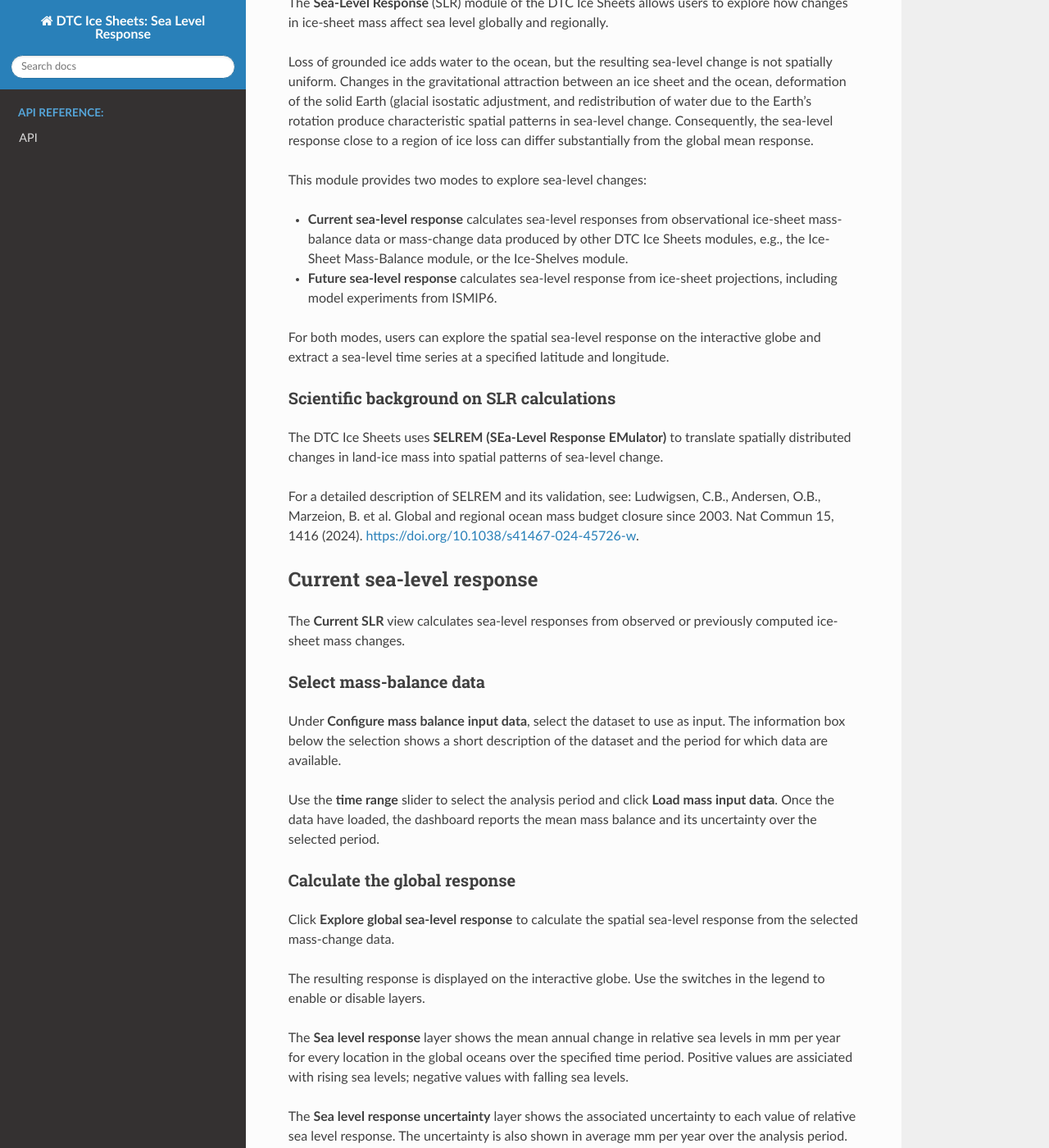
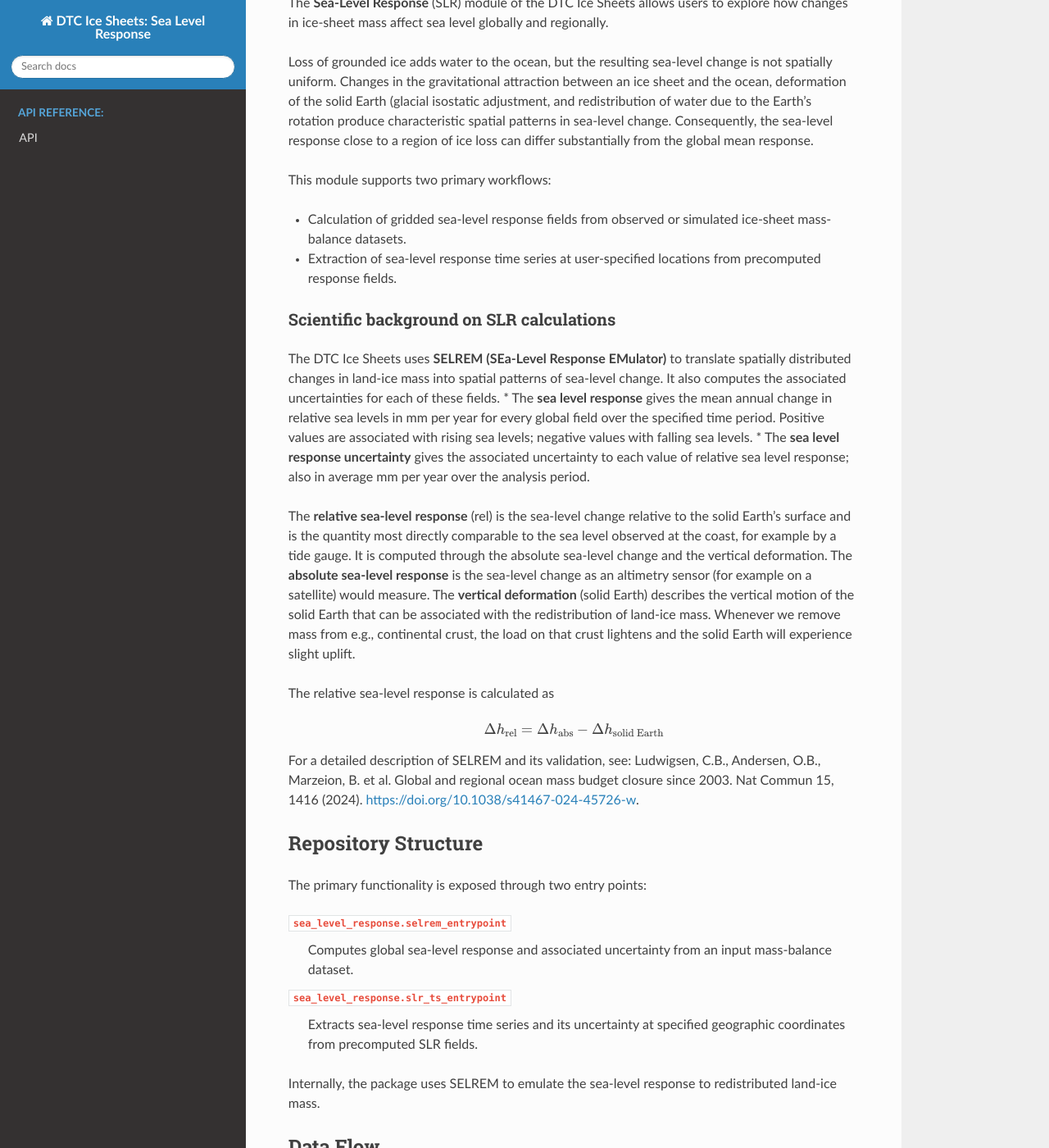
Before and after one commit to DTC-Ice-Sheets/sea_level_response, a Sphinx documentation site: the page built from docs/source/index.rst, in a window 1280 px wide and 1400 px high, scrolled down 224 px. Shown: the whole window at 82% size. Built offline with Sphinx 7.4.7 and the Read the Docs theme 3.1.0, drawn with Linux system fonts in a browser that asks for light colours; some of the changed text lies outside the part shown.

Commit message:
Update index.rst documentation to be more repo-focussed
I removed the elaborate dashboard descriptions and tried to focus more on the repo and CLI setup with the entrypoints. I can't get the .. math:: thing to work though. Need to investigate and find out how to solve :)

```diff
--- a/docs/source/index.rst
+++ b/docs/source/index.rst
@@ -18,113 +18,62 @@ isostatic adjustment, and redistribution of water due to the Earth's rotation pr
 sea-level change. Consequently, the sea-level response close to a region of ice loss can differ substantially from
 the global mean response.
 
-This module provides two modes to explore sea-level changes:
+This module supports two primary workflows:
 
-* **Current sea-level response** calculates sea-level responses from observational ice-sheet mass-balance data or
-  mass-change data produced by other DTC Ice Sheets modules, e.g., the Ice-Sheet Mass-Balance module, or the
-  Ice-Shelves module.
-
-* **Future sea-level response** calculates sea-level response from ice-sheet projections, including model experiments
-  from ISMIP6.
-
-For both modes, users can explore the spatial sea-level response on the interactive globe and extract a sea-level
-time series at a specified latitude and longitude.
+* Calculation of gridded sea-level response fields from observed or simulated ice-sheet mass-balance datasets.
+* Extraction of sea-level response time series at user-specified locations from precomputed response fields.
 
 
 Scientific background on SLR calculations
 ~~~~~~~~~~~~~~~~~~~~~~~~~~~~~~~~~~~~~~~~~
 
-The DTC Ice Sheets uses **SELREM (SEa-Level Response EMulator)** to translate spatially distributed changes in
-land-ice mass into spatial patterns of sea-level change.
+The DTC Ice Sheets uses **SELREM (SEa-Level Response EMulator)** to translate spatially distributed changes in land-ice mass into spatial patterns of sea-level change. It also computes the associated uncertainties for each of these fields.
+* The **sea level response** gives the mean annual change in relative sea levels in mm per year for every global field over the specified time period. Positive values are associated with rising sea levels; negative values with falling sea levels.
+* The **sea level response uncertainty** gives the associated uncertainty to each value of relative sea level response; also in average mm per year over the analysis period.
+
+The **relative sea-level response** (rel) is the sea-level change relative to the solid Earth's surface and is the quantity most directly comparable to the sea level observed at the coast, for example by a tide gauge. It is computed through the absolute sea-level change and the vertical deformation.
+The **absolute sea-level response** is the sea-level change as an altimetry sensor (for example on a satellite) would measure.
+The **vertical deformation** (solid Earth) describes the vertical motion of the solid Earth that can be associated with the redistribution of land-ice mass. Whenever we remove mass from e.g., continental crust, the load on that crust lightens and the solid Earth will experience slight uplift.
+
+The relative sea-level response is calculated as
+
+.. math::
+
+   \Delta h_\mathrm{rel} =
+   \Delta h_\mathrm{abs} -
+   \Delta h_\mathrm{solid\ Earth}
 
 For a detailed description of SELREM and its validation, see: Ludwigsen, C.B., Andersen, O.B., Marzeion, B. et al. Global and regional ocean mass budget closure since 2003. Nat Commun 15, 1416 (2024). https://doi.org/10.1038/s41467-024-45726-w.
 
 
-Current sea-level response
---------------------------
+Repository Structure
+--------------------
 
-The **Current SLR** view calculates sea-level responses from observed or previously computed ice-sheet mass changes.
+The primary functionality is exposed through two entry points:
 
-Select mass-balance data
-~~~~~~~~~~~~~~~~~~~~~~~~
+``sea_level_response.selrem_entrypoint``
+    Computes global sea-level response and associated uncertainty from an input mass-balance dataset.
 
-Under **Configure mass balance input data**, select the dataset to use as input. The information box below the
-selection shows a short description of the dataset and the period for which data are available.
+``sea_level_response.slr_ts_entrypoint``
+    Extracts sea-level response time series and its uncertainty at specified geographic coordinates from precomputed SLR fields.
 
-Use the **time range** slider to select the analysis period and click **Load mass input data**.
-Once the data have loaded, the dashboard reports the mean mass balance and its uncertainty over the selected period.
+Internally, the package uses SELREM to emulate the sea-level response to redistributed land-ice mass.
 
-Calculate the global response
-~~~~~~~~~~~~~~~~~~~~~~~~~~~~~
+Data Flow
+---------
 
-Click **Explore global sea-level response** to calculate the spatial sea-level response from the selected
-mass-change data.
+The Sea-Level Response workflow consists of two processing stages.
 
-The resulting response is displayed on the interactive globe. Use the switches in the legend to enable or disable
-layers.
+1. Compute sea-level response fields from a mass-balance input dataset.
+2. Extract sea-level response time series from the resulting gridded products.
 
-The **Sea level response** layer shows the mean annual change in relative sea levels in mm per year for every location
-in the global oceans over the specified time period. Positive values are assiciated with rising sea levels; negative
-values with falling sea levels.
+And input datasets may originate from:
 
-The **Sea level response uncertainty** layer shows the associated uncertainty to each value of relative sea level
-response. The uncertainty is also shown in average mm per year over the analysis period.
+* Observational mass-balance products.
+* Outputs from other DTC Ice Sheets components.
+* Ice-sheet projection datasets such as ISMIP6.
 
-
-Explore the response at a location
-~~~~~~~~~~~~~~~~~~~~~~~~~~~~~~~~~~
-
-To examine the sea-level response at a specific location, enter its **latitude** and **longitude** and click
-**Plot SLR at location**. The globe will zoom to the selected location and set a pin.
-
-The dashboard now also shows three time series:
-
-**Relative sea-level response** (rel)
-    This is the sea-level change relative to the solid Earth's surface and is the quantity most directly comparable to
-    the sea level observed at the coast, for example by a tide gauge. It is also the one computed above.
-
-**Absolute sea-level response** (abs)
-    This is the sea-level change as an altimetry sensor (for example on a satellite) would measure.
-
-**Vertical deformation** (solid Earth)
-    This describes the vertical motion of the solid Earth that can be associated with the redistribution of land-ice
-    mass. Whenever we remove mass from e.g., continental crust, the load on that crust lightens and the solid Earth
-    will experience slight uplift.
-
-The relative sea-level response is calculated as
-
-.. math::
-   \Delta h_\mathrm{rel} = \Delta h_\mathrm{abs} - \Delta h_\mathrm{solid\ Earth}.
-
-
-Future sea-level response
--------------------------
-
-The **Future SLR** view calculates sea-level responses from projected ice-sheet changes simulated in ISMIP6 experiments.
-
-
-Select an ice-sheet projection
-~~~~~~~~~~~~~~~~~~~~~~~~~~~~~~
-
-Select an **ice-sheet model** and an available **experiment**. Information about the selected model run and its
-available projection period is shown alongside the controls.
-
-Choose a projection period using the **Time range** slider and click **Load ISMIP6 data**.
-
-The dashboard reports the mean mass balance calculated from the selected model output and period.
-
-
-Inspect the projected ice-sheet change
-~~~~~~~~~~~~~~~~~~~~~~~~~~~~~~~~~~~~~~
-
-Click **Visualise cumulative ice thickness change** to display an animation of the changing ice thickness over the
-entire selected period. A timeline at the bottom gives you an overview of the current visualized time point.
-
-
-Explore the response at a location
-~~~~~~~~~~~~~~~~~~~~~~~~~~~~~~~~~~
-
-Here again, you can explore the time series of a specific location. More info, see above.
+The resulting outputs may be visualized in the DTC dashboard or through the prepared Jupyter Notebook workflows.
 
 Quick Start
 ===========
@@ -133,6 +82,11 @@ The package provides two CLI entry points, one to calculate global sea-level res
 and another to extract a sea-level time series at a specific location.
 
 Run either with ``--help`` to see all options.
+
+.. code-block:: bash
+
+   python -m sea_level_response.selrem_entrypoint --help
+   python -m sea_level_response.slr_ts_entrypoint --help
 
 Global SLR computation
 ----------------------
@@ -150,8 +104,7 @@ from a vertical mass balance (VMB) GeoZarr dataset:
        --output-path /path/to/output.zarr
 
 Set ``--analysis-mode global`` for a single global-mean value instead of a gridded annual series.
-Use ``--coarsen-factor`` to spatially coarsen gridded inputs, and ``--scaling-factor`` to scale the
-input mass balance values before computation.
+Use ``--coarsen-factor`` to spatially coarsen gridded inputs before computation.
 
 Location time-series extraction
 --------------------------------
@@ -169,6 +122,13 @@ from the annual, gridded output produced above:
 
 The result is written as JSON containing the extracted time series for the given coordinates.
 
+Integration with the DTC Ice Sheets Dashboard
+---------------------------------------------
+
+The Sea-Level Response tab of the DTC Ice Sheets dashboard acts as a graphical client for the functionality provided by this repository.
+
+When a user requests a sea-level response calculation through the dashboard, the dashboard invokes the repository's backend workflows using the same processing pipeline described above.
+
 .. toctree::
    :maxdepth: 2
    :caption: API Reference:
```
